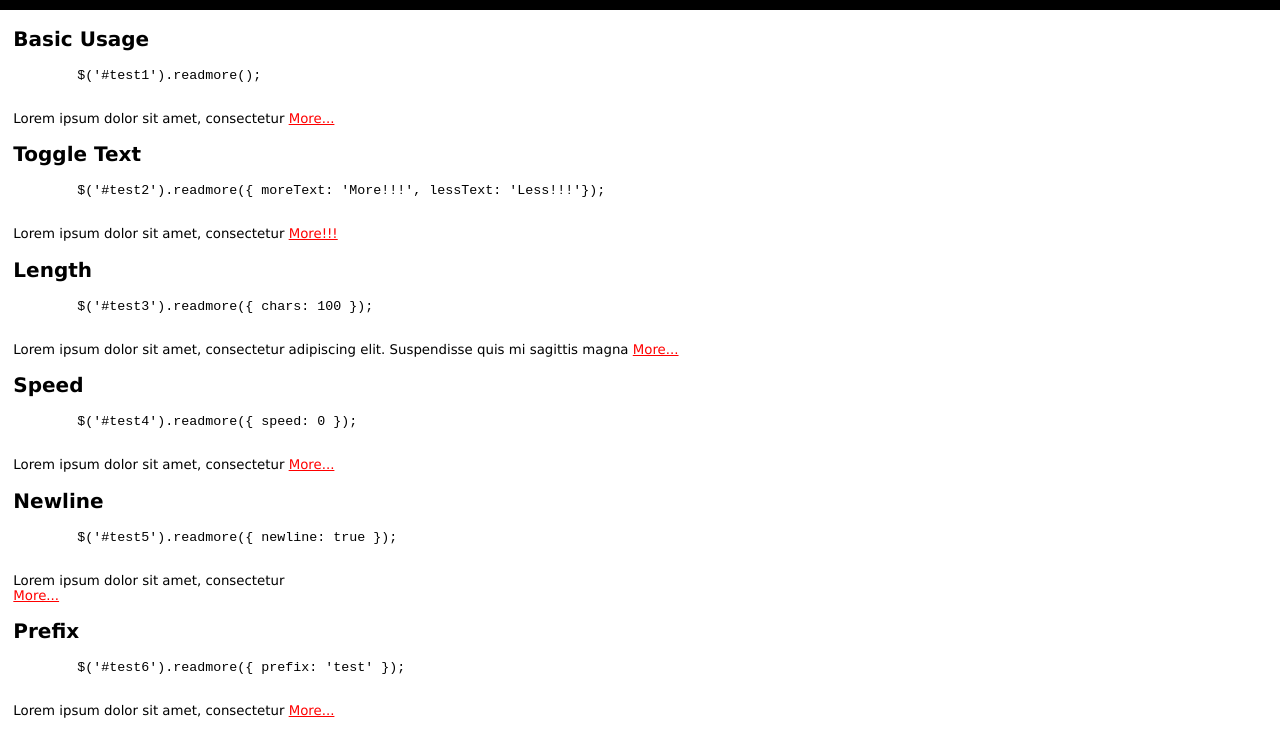
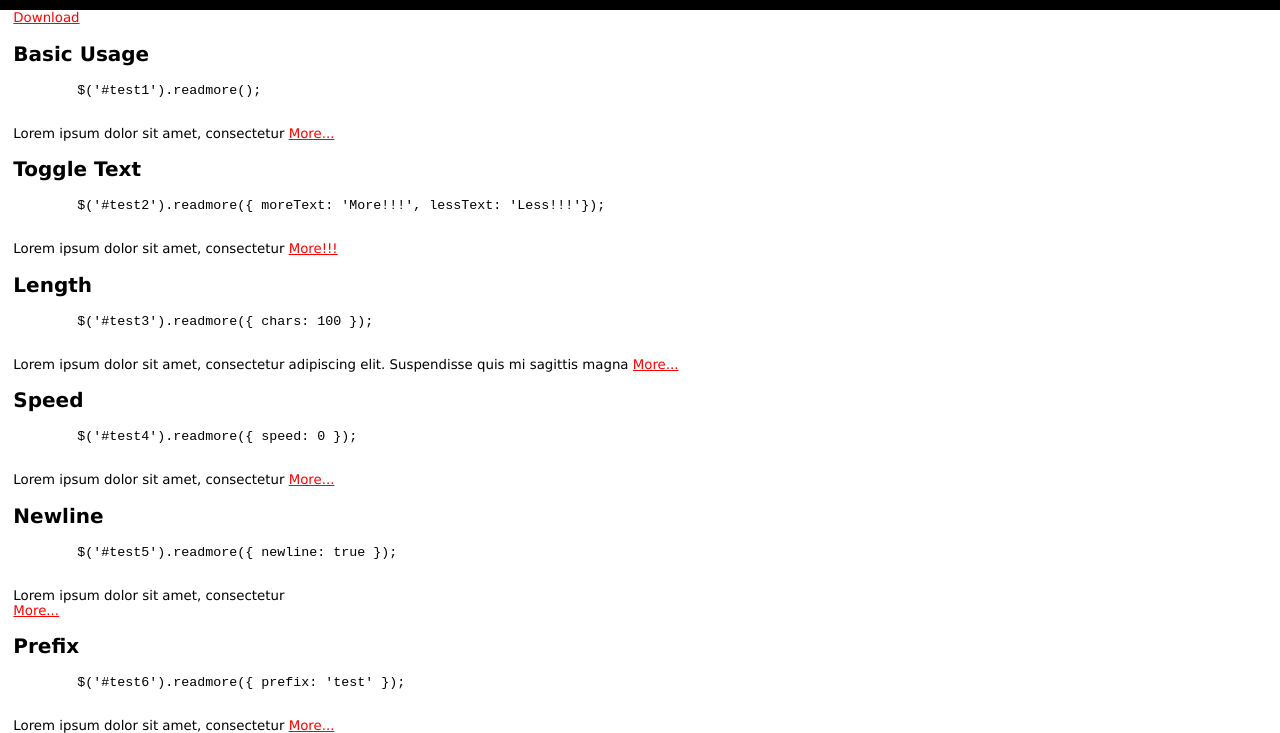
Before and after one commit to athill/jquery-readmore, a website: page demo.html in a window 1280 px wide. Shown: the part 74-807 px from the top of the page. Drawn offline with Linux system fonts and the light colour scheme.

Commit message:
demo: added link to github

```diff
--- a/demo.html
+++ b/demo.html
@@ -29,6 +29,7 @@
 <body>
 <h1>jquery-readme demo</h1>
 <div id="content">
+	<a href="https://github.com/athill/jquery-readmore" target="_blank">Download</a>
 	<!-- Basic Usage -->
 	<h2>Basic Usage</h2>
 	<code>
```
